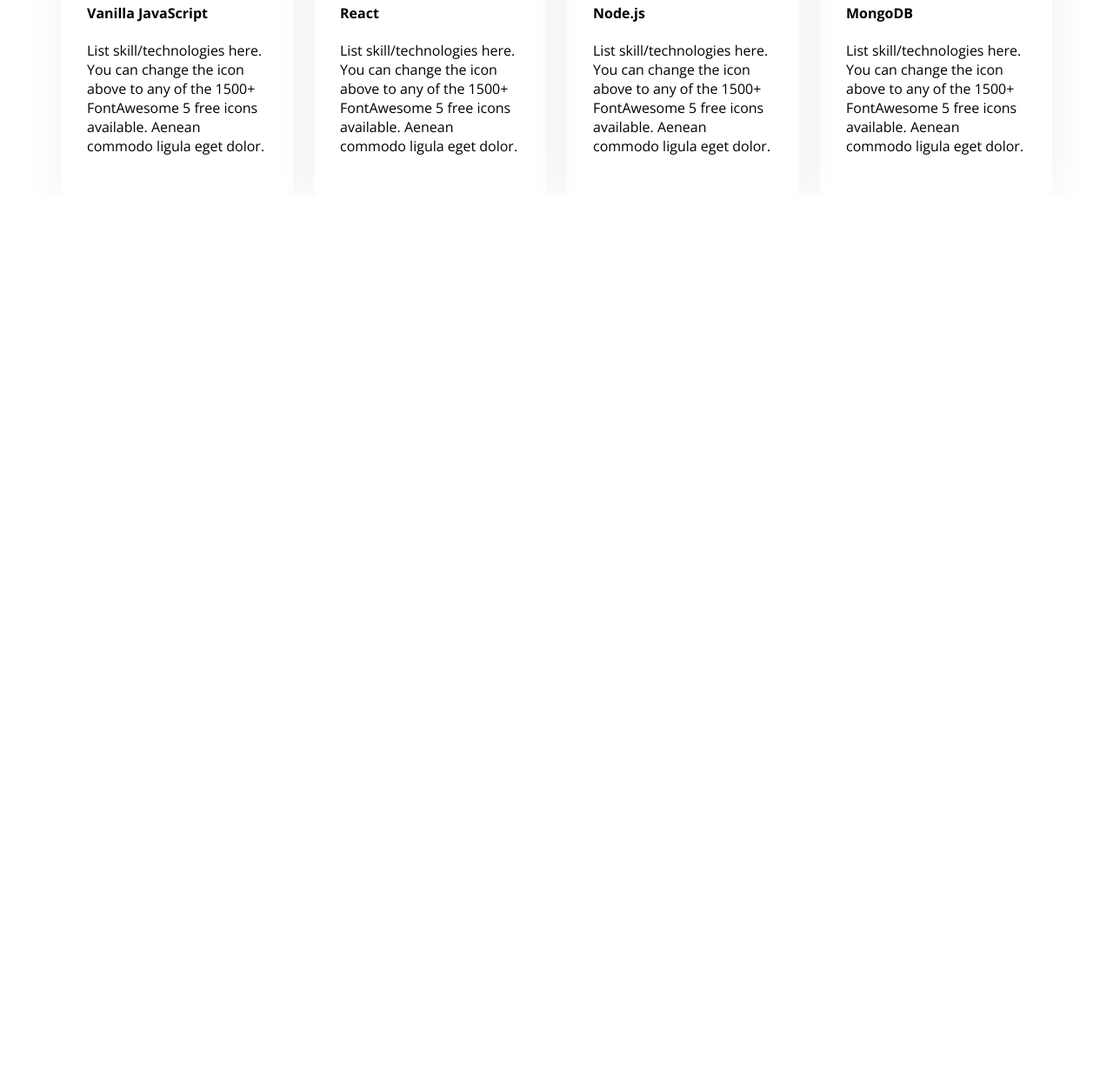
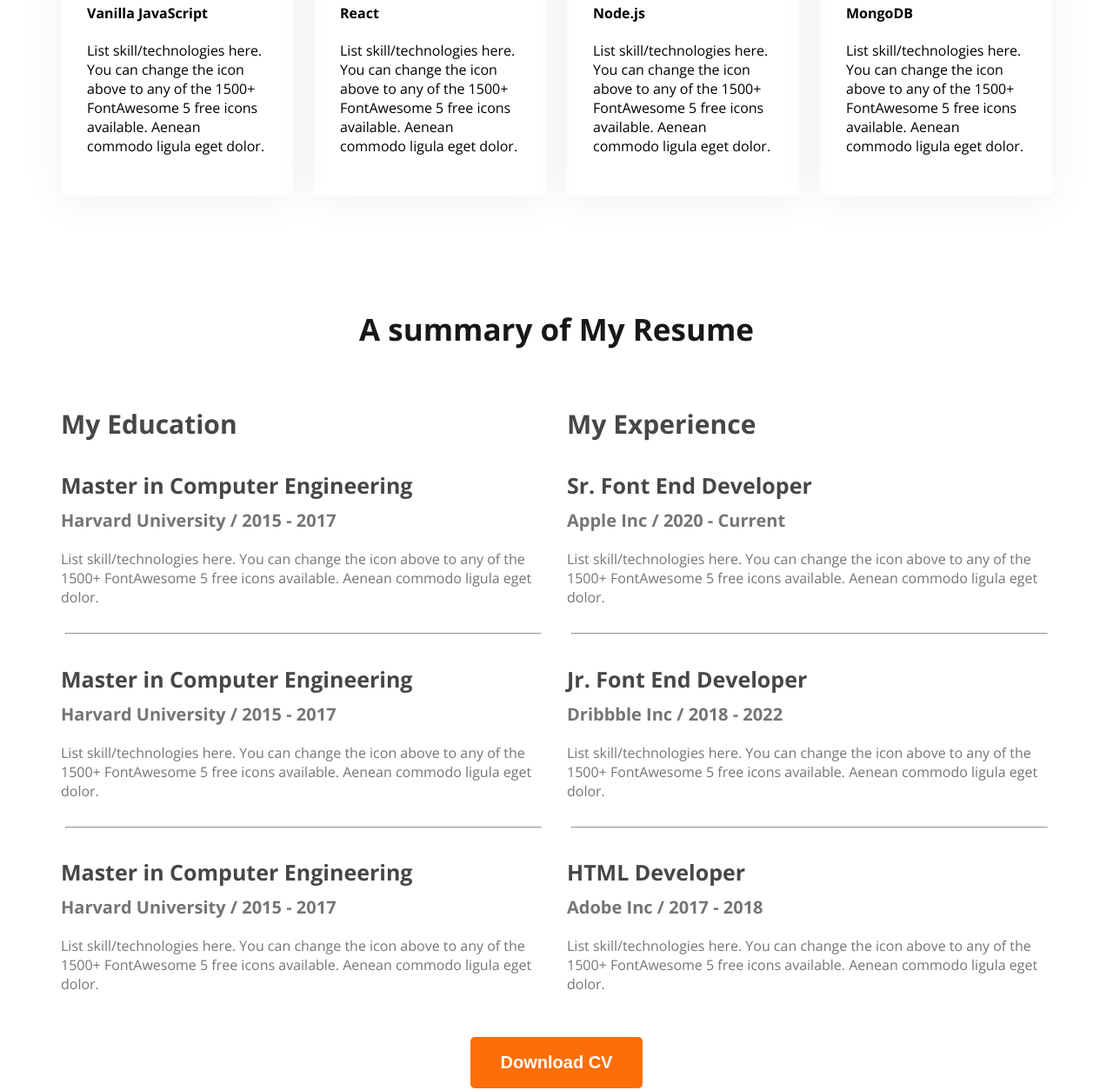
Before and after one commit to Abrar911-maker/web-dev-portfolio, a plain HTML site: page index.html in a window 1280 px wide. Shown: the part 1870-3124 px from the top of the page at 87% size. Before the commit the page ends 2095 px from the top, so only its background shows below. Drawn offline with nearby package versions, Linux system fonts and the light colour scheme.

Commit message:
added resume section and footer

```diff
--- a/index.html
+++ b/index.html
@@ -29,21 +29,29 @@
         <div class="banner-content">
           <h4 class="banner-greetings dark-2">Hi, I am</h4>
           <h1 class="banner-title">Mary Hardy</h1>
-         <p class="banner-description">Shot what able cold new see hold.Friendly as an betrayed formerly he. Morning because as to society behaved moments.</p>
+          <p class="banner-description">
+            Shot what able cold new see hold.Friendly as an betrayed formerly
+            he. Morning because as to society behaved moments.
+          </p>
 
           <button class="btn-primary">Download CV</button>
           <button class="btn-primary">Contact</button>
         </div>
-        <img class="banner-profile-pic" src="images/hardy.png" alt="">
+        <img class="banner-profile-pic" src="images/hardy.png" alt="" />
       </div>
-
     </header>
 
     <main>
       <section class="about secondary-bg">
         <div class="about-container">
           <h3 class="section-title">About Me</h3>
-       <p class="section-description">I, m a designer & developer with a passion for web design. I enjoy developing simple, clean and slick websites that provide real value to the end user. Thousands of clients have procured exceptional resulfs while working with me. Delivering work within time and budget which meets clients requirements in our mata.</p>
+          <p class="section-description">
+            I, m a designer & developer with a passion for web design. I enjoy
+            developing simple, clean and slick websites that provide real value
+            to the end user. Thousands of clients have procured exceptional
+            resulfs while working with me. Delivering work within time and
+            budget which meets clients requirements in our mata.
+          </p>
           <div class="about-items">
             <div class="about-item">
               <p class="item-title">Name:</p>
@@ -69,34 +77,157 @@
 
       <section class="skills">
         <h3 class="section-title text-center">What I do</h3>
-        <p class="section-description text-center">I have more than 10 years experience building software for clients all over the world. Below is a quick overview of my main technical skill sets and technologies i use. Want to find out more about my experience? Check out my online resume and project portfolio.</p>
+        <p class="section-description text-center">
+          I have more than 10 years experience building software for clients all
+          over the world. Below is a quick overview of my main technical skill
+          sets and technologies i use. Want to find out more about my
+          experience? Check out my online resume and project portfolio.
+        </p>
 
         <div class="skills-container">
           <div class="skill">
-                <img src="images/icons/js.png" alt="">
+            <img src="images/icons/js.png" alt="" />
             <h4 class="skill-title">Vanilla JavaScript</h4>
-                <p class="skill-description">List skill/technologies here. You can change the icon above to any of the 1500+ FontAwesome 5 free icons available. Aenean commodo ligula eget dolor.</p>
+            <p class="skill-description">
+              List skill/technologies here. You can change the icon above to any
+              of the 1500+ FontAwesome 5 free icons available. Aenean commodo
+              ligula eget dolor.
+            </p>
           </div>
           <div class="skill">
-                <img src="images/icons/react.png" alt="">
+            <img src="images/icons/react.png" alt="" />
             <h4 class="skill-title">React</h4>
-                <p class="skill-description">List skill/technologies here. You can change the icon above to any of the 1500+ FontAwesome 5 free icons available. Aenean commodo ligula eget dolor.</p>
+            <p class="skill-description">
+              List skill/technologies here. You can change the icon above to any
+              of the 1500+ FontAwesome 5 free icons available. Aenean commodo
+              ligula eget dolor.
+            </p>
           </div>
           <div class="skill">
-                <img src="images/icons/nodejs.png" alt="">
+            <img src="images/icons/nodejs.png" alt="" />
             <h4 class="skill-title">Node.js</h4>
-                <p class="skill-description">List skill/technologies here. You can change the icon above to any of the 1500+ FontAwesome 5 free icons available. Aenean commodo ligula eget dolor.</p>
+            <p class="skill-description">
+              List skill/technologies here. You can change the icon above to any
+              of the 1500+ FontAwesome 5 free icons available. Aenean commodo
+              ligula eget dolor.
+            </p>
           </div>
           <div class="skill">
-                <img src="images/icons/mongo.png" alt="">
+            <img src="images/icons/mongo.png" alt="" />
             <h4 class="skill-title">MongoDB</h4>
-                <p class="skill-description">List skill/technologies here. You can change the icon above to any of the 1500+ FontAwesome 5 free icons available. Aenean commodo ligula eget dolor.</p>
+            <p class="skill-description">
+              List skill/technologies here. You can change the icon above to any
+              of the 1500+ FontAwesome 5 free icons available. Aenean commodo
+              ligula eget dolor.
+            </p>
           </div>
         </div>
       </section>
 
+      <!-- Resume section -->
+
+      <section class="resume">
+        <h3 class="section-title text-center">A summary of My Resume</h3>
+
+        <div class="resume-container">
+          <div class="resume-column">
+            <h3 class="resume-column-title">My Education</h3>
+            <div class="experience">
+              <h4 class="experience-title">Master in Computer Engineering</h4>
+              <h5 class="experience-sub-title">
+                Harvard University / 2015 - 2017
+              </h5>
+              <div class="experience-description">
+                List skill/technologies here. You can change the icon above to
+                any of the 1500+ FontAwesome 5 free icons available. Aenean
+                commodo ligula eget dolor.
+              </div>
+              <hr />
+            </div>
+            <div class="experience">
+              <h4 class="experience-title">Master in Computer Engineering</h4>
+              <h5 class="experience-sub-title">
+                Harvard University / 2015 - 2017
+              </h5>
+              <div class="experience-description">
+                List skill/technologies here. You can change the icon above to
+                any of the 1500+ FontAwesome 5 free icons available. Aenean
+                commodo ligula eget dolor.
+              </div>
+              <hr/>
+            </div>
+            <div class="experience">
+              <h4 class="experience-title">Master in Computer Engineering</h4>
+              <h5 class="experience-sub-title">
+                Harvard University / 2015 - 2017
+              </h5>
+              <div class="experience-description">
+                List skill/technologies here. You can change the icon above to
+                any of the 1500+ FontAwesome 5 free icons available. Aenean
+                commodo ligula eget dolor.
+              </div>
+            </div>
+          </div>
+          <div class="resume-column">
+            <h3 class="resume-column-title">My Experience</h3>
+            <div class="experience">
+              <h4 class="experience-title">Sr. Font End Developer</h4>
+              <h5 class="experience-sub-title">Apple Inc / 2020 - Current</h5>
+              <div class="experience-description">
+                List skill/technologies here. You can change the icon above to
+                any of the 1500+ FontAwesome 5 free icons available. Aenean
+                commodo ligula eget dolor.
+              </div>
+              <hr />
+            </div>
+            <div class="experience">
+              <h4 class="experience-title">Jr. Font End Developer</h4>
+              <h5 class="experience-sub-title">Dribbble Inc / 2018 - 2022</h5>
+              <div class="experience-description">
+                List skill/technologies here. You can change the icon above to
+                any of the 1500+ FontAwesome 5 free icons available. Aenean
+                commodo ligula eget dolor.
+              </div>
+              <hr />
+            </div>
+            <div class="experience">
+              <h4 class="experience-title">HTML Developer</h4>
+              <h5 class="experience-sub-title">Adobe Inc / 2017 - 2018</h5>
+              <div class="experience-description">
+                List skill/technologies here. You can change the icon above to
+                any of the 1500+ FontAwesome 5 free icons available. Aenean
+                commodo ligula eget dolor.
+              </div>
+            </div>
+          </div>
+        </div>
+
+        <div class="text-center resume-download-cv">
+          <button class="btn-primary">Download CV</button>
+        </div>
+      </section>
     </main>
 
-    <footer></footer>
+    <!-- footer section -->
+    <footer class="secondary-bg">
+     <div class="footer-colum">
+       <h3 class="section-title">Lets Connect</h3>
+       <p>Please fill out the form on this section to contact with me or call between 9:00 A.M and 8.00 P.M ET, Monday through Friday.</p>
+       <div>
+        <a href=""><img src="images/icons/facebook.png" alt=""></a>
+        <a href=""><img src="images/icons/insta.png" alt=""></a>
+        <a href=""><img src="images/icons/twitter.png" alt=""></a>
+       </div>
+     </div>
+     <div class="footer-colum">
+      <h3 class="section-title">Let’s Message me</h3>
+      <form action="">
+        <input type="text" name="" id="" placeholder="Your Name">
+        <input type="text" name="" id="" placeholder="Your Email">
+        <textarea name="" id="" cols="30" rows="10" placeholder="Message"></textarea>
+        <input type="submit" value="Submit">
+      </form>
+     </div>
+    </footer>
   </body>
 </html>
--- a/styles/nav.css
+++ b/styles/nav.css
@@ -111,7 +111,6 @@
 /* main styles */
 main{
     max-width: 1140px;
-    max-height: 550px;
     margin: 0 auto;
 }
 
@@ -156,3 +155,55 @@
     border-radius: 5px;
     box-shadow: 0px 6px 50px 0px rgba(0, 0, 0, 0.06);
 }
+
+
+/* resume section styles */
+
+.resume-container{
+    display: flex;
+    gap: 24px;
+}
+
+.resume-column-title{
+    font-size: 30px;
+    font-weight: bold;
+    color: #474747;
+    opacity: 100%;
+}
+
+.experience-description, .experience-sub-title{
+    color: #757575;
+}
+
+.experience-title{
+    font-size: 25px;
+    font-weight: bold;
+    color: #474747;
+    margin-bottom: 10px;
+}
+
+.experience-sub-title{
+    font-size: 20px;
+    font-weight: 600px;
+    margin-top: 10px;
+    margin-bottom: 20px;
+}
+
+.experience-description{
+    font-size: 16px;
+}
+
+.resume hr{
+    margin: 30px 5px;
+}
+
+.resume-download-cv{
+    margin-top: 50px;
+    margin-bottom: 50px;
+}
+
+/* footer styles */
+
+footer{
+    padding: 130px 230px;
+}
```
Lines whose indentation alone changed are shown as unchanged.
